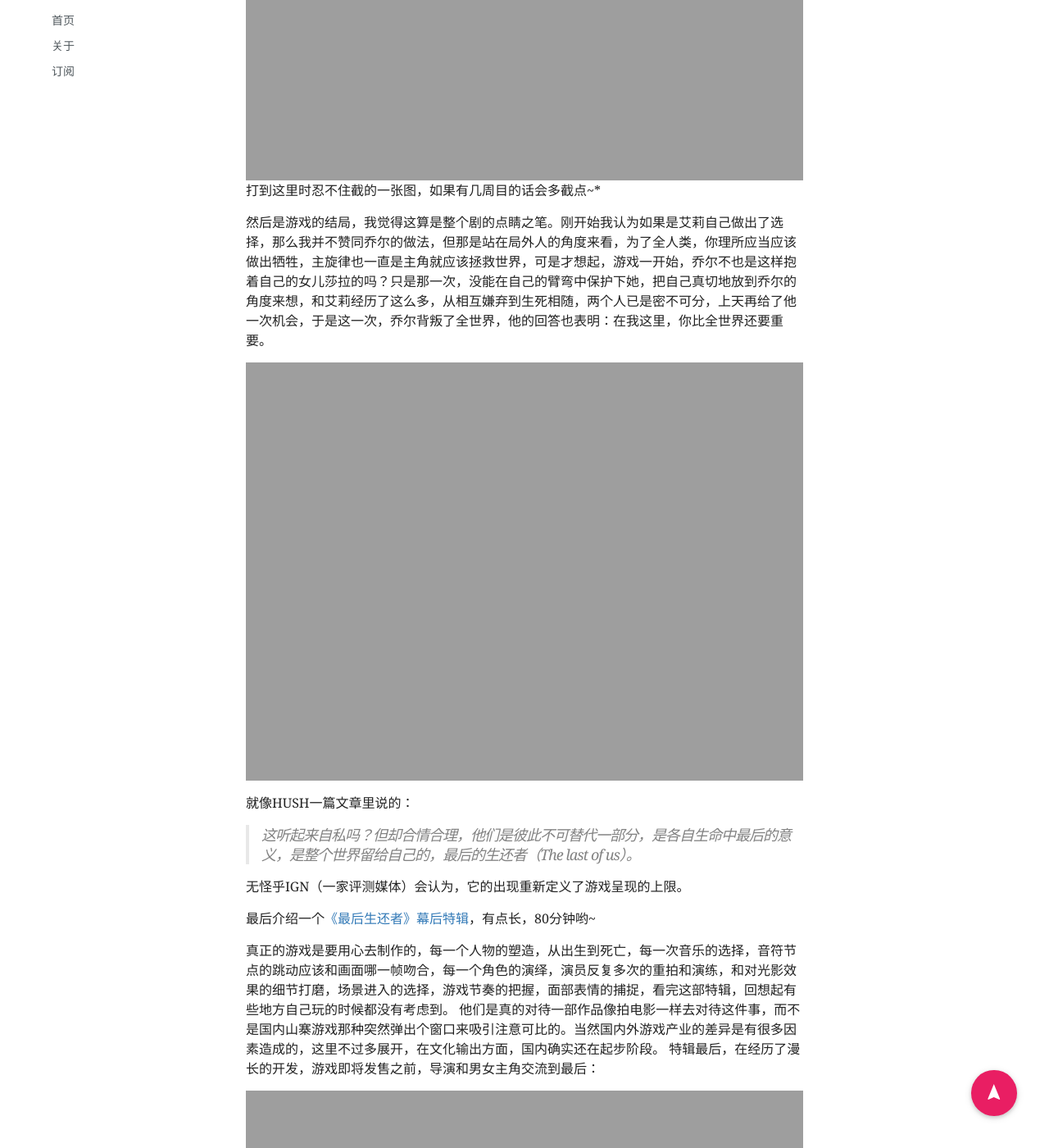
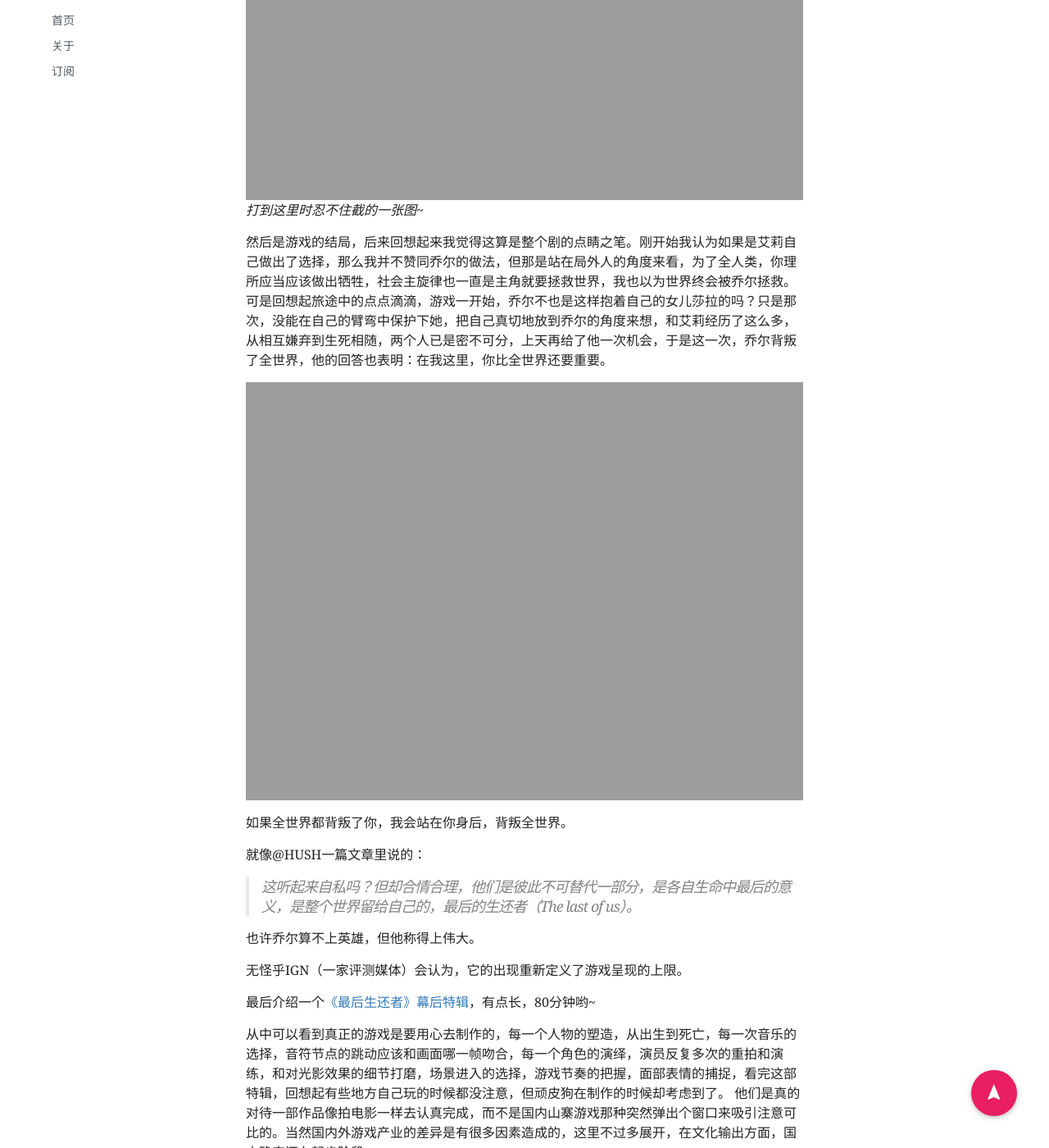
Before and after one commit to PuRonglong/blog, a Jekyll site: the page built from _posts/2017-3-5-最后生还者.md, in a window 1280 px wide and 1400 px high, scrolled down 2502 px. Shown: the whole window at 82% size. Built offline with Jekyll 4.4.1, drawn with Linux system fonts in a browser that asks for light colours; nearby versions of some CDN libraries; comment, search, counter and statistics services are not loaded; some of the changed text lies outside the part shown.

Commit message:
no message

```diff
--- a/_posts/2017-3-5-最后生还者.md
+++ b/_posts/2017-3-5-最后生还者.md
@@ -16,46 +16,52 @@
 
 <img src="" data-src="{{site.url}}/images/article/2017-3-5/1.jpg">
 
-通关了这款游戏《the last of us》（最后生还者），虽然是13年出的游戏，但神作就是神作，让人不吐不快。
+通关了这款游戏《the last of us》（最后生还者），虽然是13年出的游戏，但神作魅力依旧。现在看来，也并未过时。
 
-*这游戏也有译作《美国末日》，据说是这个当中的us一语双关也暗指united states。anyway，哪个顺口叫哪个。*
+*这游戏官方译名没出来时也有译作《美国末日》，据称是名字当中的us一语双关暗指united states。anyway，顺口就行。*
 
-这是一款末日后为背景的游戏，故事发生在"波士顿隔离区"，20年前这里曾发生过一次"真菌爆发"，毁灭了所有的现代文明，政府迅速封闭了整个城市以防真菌传播到外界，不过依然有幸存者在其中继续生活。后来，由于这种真菌的泄露和扩散，这种隔离失去了意义，整个美国人口密集的城市均遭真菌感染。仅有少部分被称作隔离区的地方是安全的了。
+这是一款末日后为背景的游戏，故事发生在"波士顿隔离区"，20年前这里曾发生过一次"真菌爆发"，毁灭了所有的现代文明，政府迅速封闭了整个城市以防真菌传播到外界，不过依然有幸存者在其中继续生活。后来，由于这种真菌的泄露和扩散，这种隔离失去了意义，整个美国人口密集的城市均遭真菌感染。仅有少部分军队控制的被称作隔离区的地方是安全的，对于所有不在隔离区的人，格杀勿论。
 
 <img src="" data-src="{{site.url}}/images/article/2017-3-5/2.jpg">
 
-在这种环境下，乔尔带着艾莉，离开隔离区，踏上了一段足以改变两人生活的冒险之旅。末日是基调，人物是核心。
+在这种环境下，乔尔带着艾莉，离开隔离区，踏上了一段足以改变两人生活的冒险之旅。但末日是基调，人物才是核心。
 
-在这部作品中让我印象深刻的一点是顽皮狗对于人物塑造的细节表现，比如人物眼睛是真的有神，也让这些虚构的人物显得更加真实。电影化的叙事手法，情节的推动，塑造出饱满的人物形象，加上游戏本身具有的互动性特点，带来了更好的沉浸体验，也是我倾向的一类游戏的艺术表现形式。
+在这部作品中让我印象深刻的一点是顽皮狗对于人物塑造的细节表现，比如人物眼睛是真的有神，让这些虚构的人物显得更加真实。电影化的叙事手法，情节的推动，塑造出一个个鲜明的人物形象，加上游戏本身具有互动性特点，玩家一步步走进了这个末日中的世界，这也是我倾向的游戏艺术表现形式之一。
 
 <img src="" data-src="{{site.url}}/images/article/2017-3-5/3.jpg">
 
-另外要点赞的是其中的音乐，贯穿全局的the last of us的淡淡旋律，配合上玩家从感染者追杀下，逃出生天看到，荒败凄凉下又透着自然原始之美的场景，末日之感油然而生。
+另外要点赞的是其中的音乐，贯穿全局的the last of us的淡淡旋律，配合玩家从感染者追杀下，逃出生天看到荒败凄凉中透着自然原始之美的场景，末日之感油然而生。
 
 <img src="" data-src="{{site.url}}/images/article/2017-3-5/4.jpg">
-打到这里时忍不住截的一张图，如果有几周目的话会多截点~*
+*打到这里时忍不住截的一张图~*
 
-然后是游戏的结局，我觉得这算是整个剧的点睛之笔。刚开始我认为如果是艾莉自己做出了选择，那么我并不赞同乔尔的做法，但那是站在局外人的角度来看，为了全人类，你理所应当应该做出牺牲，主旋律也一直是主角就应该拯救世界，可是才想起，游戏一开始，乔尔不也是这样抱着自己的女儿莎拉的吗？只是那一次，没能在自己的臂弯中保护下她，把自己真切地放到乔尔的角度来想，和艾莉经历了这么多，从相互嫌弃到生死相随，两个人已是密不可分，上天再给了他一次机会，于是这一次，乔尔背叛了全世界，他的回答也表明：在我这里，你比全世界还要重要。
+然后是游戏的结局，后来回想起来我觉得这算是整个剧的点睛之笔。刚开始我认为如果是艾莉自己做出了选择，那么我并不赞同乔尔的做法，但那是站在局外人的角度来看，为了全人类，你理所应当应该做出牺牲，社会主旋律也一直是主角就要拯救世界，我也以为世界终会被乔尔拯救。可是回想起旅途中的点点滴滴，游戏一开始，乔尔不也是这样抱着自己的女儿莎拉的吗？只是那次，没能在自己的臂弯中保护下她，把自己真切地放到乔尔的角度来想，和艾莉经历了这么多，从相互嫌弃到生死相随，两个人已是密不可分，上天再给了他一次机会，于是这一次，乔尔背叛了全世界，他的回答也表明：在我这里，你比全世界还要重要。
 
 <img src="" data-src="{{site.url}}/images/article/2017-3-5/5.jpg">
 
-就像HUSH一篇文章里说的：
+如果全世界都背叛了你，我会站在你身后，背叛全世界。
+
+就像@HUSH一篇文章里说的：
+
 > 这听起来自私吗？但却合情合理，他们是彼此不可替代一部分，是各自生命中最后的意义，是整个世界留给自己的，最后的生还者（The last of us）。
+
+也许乔尔算不上英雄，但他称得上伟大。
 
 无怪乎IGN（一家评测媒体）会认为，它的出现重新定义了游戏呈现的上限。
 
 最后介绍一个[《最后生还者》幕后特辑](http://www.tudou.com/programs/view/8A-pd7Eobks/?FR=LIAN)，有点长，80分钟哟~
 
-真正的游戏是要用心去制作的，每一个人物的塑造，从出生到死亡，每一次音乐的选择，音符节点的跳动应该和画面哪一帧吻合，每一个角色的演绎，演员反复多次的重拍和演练，和对光影效果的细节打磨，场景进入的选择，游戏节奏的把握，面部表情的捕捉，看完这部特辑，回想起有些地方自己玩的时候都没有考虑到。
-他们是真的对待一部作品像拍电影一样去对待这件事，而不是国内山寨游戏那种突然弹出个窗口来吸引注意可比的。当然国内外游戏产业的差异是有很多因素造成的，这里不过多展开，在文化输出方面，国内确实还在起步阶段。
+从中可以看到真正的游戏是要用心去制作的，每一个人物的塑造，从出生到死亡，每一次音乐的选择，音符节点的跳动应该和画面哪一帧吻合，每一个角色的演绎，演员反复多次的重拍和演练，和对光影效果的细节打磨，场景进入的选择，游戏节奏的把握，面部表情的捕捉，看完这部特辑，回想起有些地方自己玩的时候都没注意，但顽皮狗在制作的时候却考虑到了。
+他们是真的对待一部作品像拍电影一样去认真完成，而不是国内山寨游戏那种突然弹出个窗口来吸引注意可比的。当然国内外游戏产业的差异是有很多因素造成的，这里不过多展开，在文化输出方面，国内确实还在起步阶段。
+
+看完本片才知道开头那段感人肺腑的场景是多么不容易拍出来的。
+
 特辑最后，在经历了漫长的开发，游戏即将发售之前，导演和男女主角交流到最后：
 
 <img src="" data-src="{{site.url}}/images/article/2017-3-5/6.jpg">
 
 <img src="" data-src="{{site.url}}/images/article/2017-3-5/7.jpg">
 
-简单的两句话却包含了几年汗水付出的辛苦，这里有打动到我。
+简单的两句话却包含了几年汗水付出的辛苦。努力做出让自己也让别人满意的作品，即使过程再艰苦，想必最后结出的果实也是异常甘甜的吧。
 
-最后，愿你能找到
-
-这个世界留给你的，属于你的最后生还者（The last of us）。
+乔尔和艾莉的故事还将继续，人类对末日的思考也不会停止。愿我们每一个人都能找到这个世界留给你的，属于你的最后生还者（The last of us）。
```
